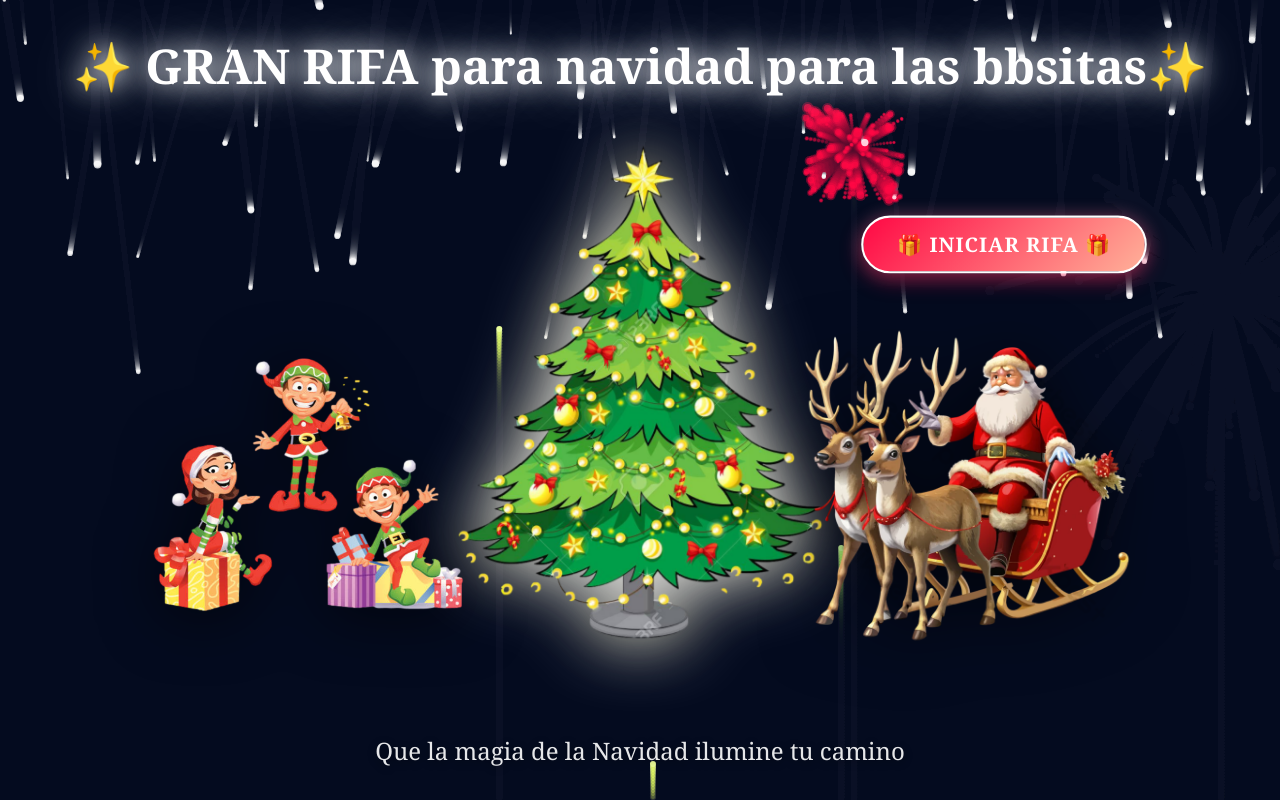
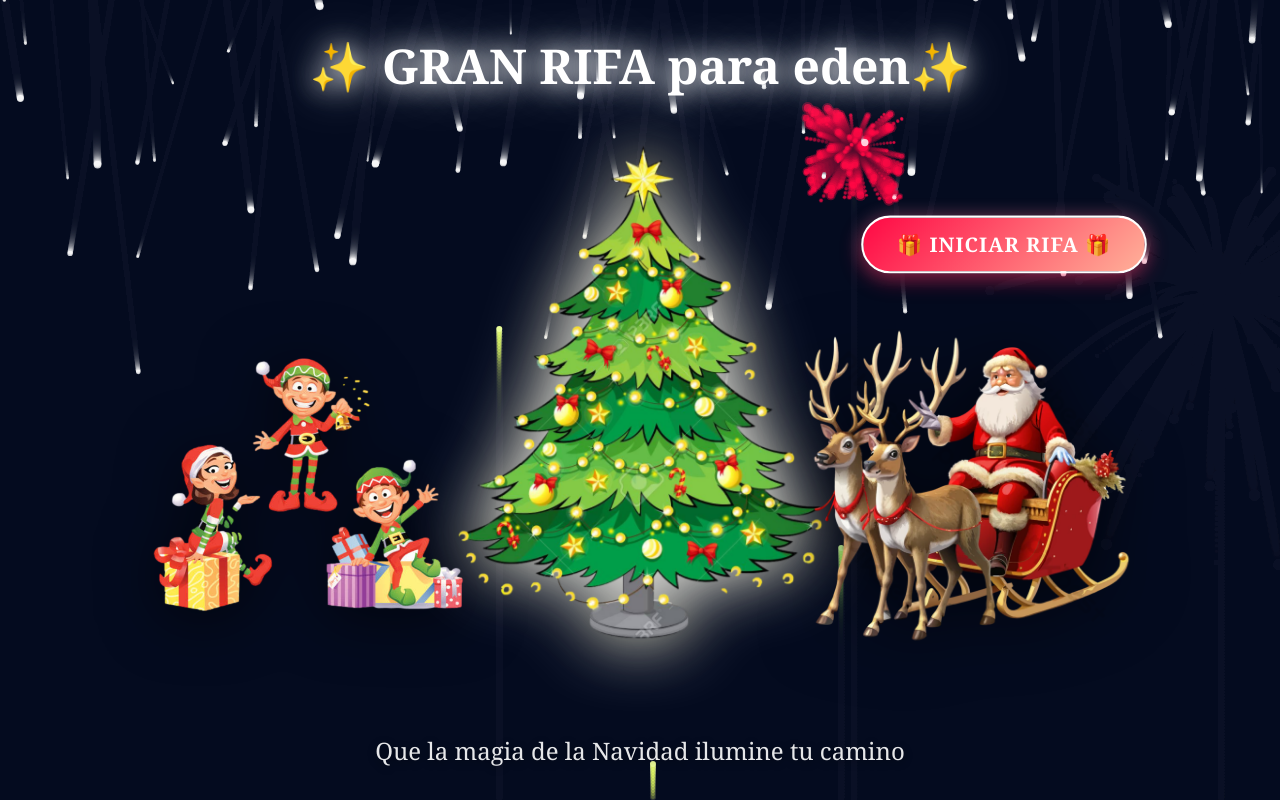
Before and after one commit to arnoldpeceros/pueba-rifa, a plain HTML site: page index.html in a window 1280 px wide. Drawn offline with Linux system fonts and the light colour scheme.

Commit message:
titulo a eden

```diff
--- a/index.html
+++ b/index.html
@@ -182,7 +182,7 @@
     <canvas id="canvas"></canvas>
 
     <div class="content">
-        <h1>✨ GRAN RIFA para navidad para las bbsitas✨</h1>
+        <h1>✨ GRAN RIFA para eden✨</h1>
 
         <div class="scene">
             <div class="side-decoration left">
```
Also changed, not shown: rifa.html (+1 -1 lines).
